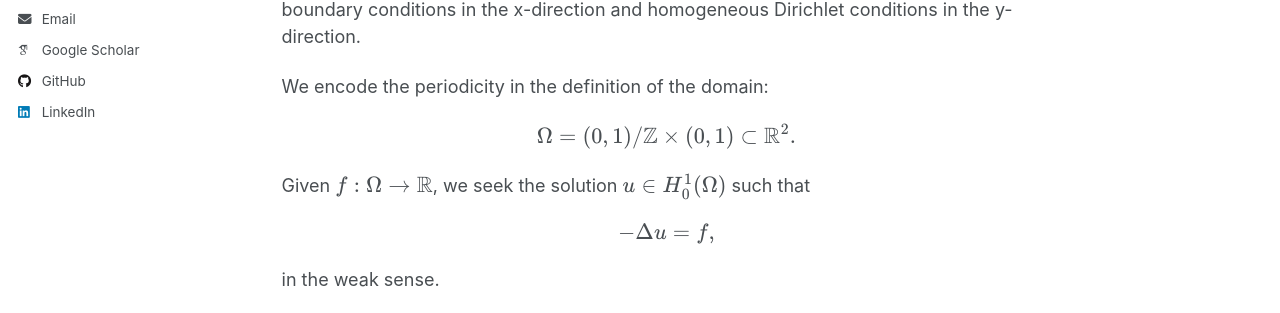
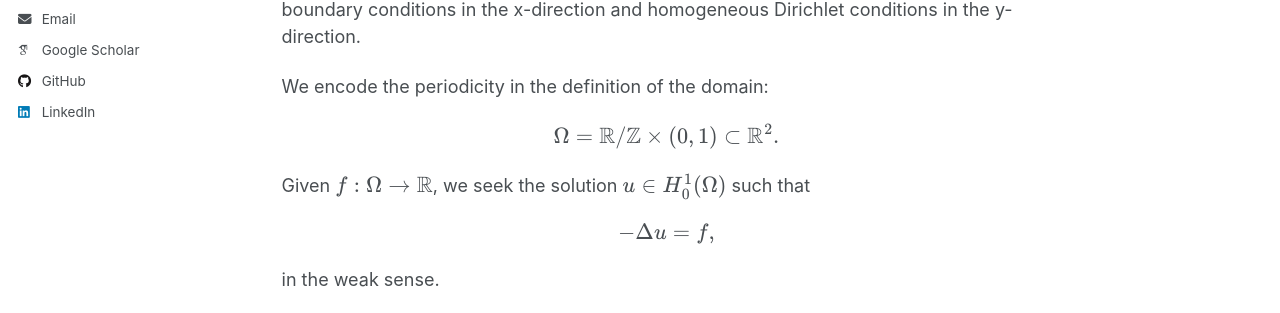
Before and after one commit to markusrenoldner/website, a Jekyll site: the page built from _portfolio/portfolio-1.md, in a window 1280 px wide and 900 px high. Shown: the part 385-698 px from the top of the window. Built offline with Jekyll 4.4.1, drawn with Linux system fonts in a browser that asks for light colours; some web fonts are replaced.

Commit message:
Update portfolio-1.md

```diff
--- a/_portfolio/portfolio-1.md
+++ b/_portfolio/portfolio-1.md
@@ -14,7 +14,7 @@ In this example, we solve the Poisson problem on a 2D unit square mesh using per
 
 We encode the periodicity in the definition of the domain:
 
-\\[\Omega = (0,1)/\mathbb{Z} \times (0,1)\subset\mathbb{R}^2. \\]
+\\[\Omega = \mathbb{R}/\mathbb{Z} \times (0,1)\subset\mathbb{R}^2. \\]
 
 Given \\(f:\Omega\to \mathbb{R}\\), we seek the solution \\(u\in H^1_0(\Omega)\\) such that
 
```
